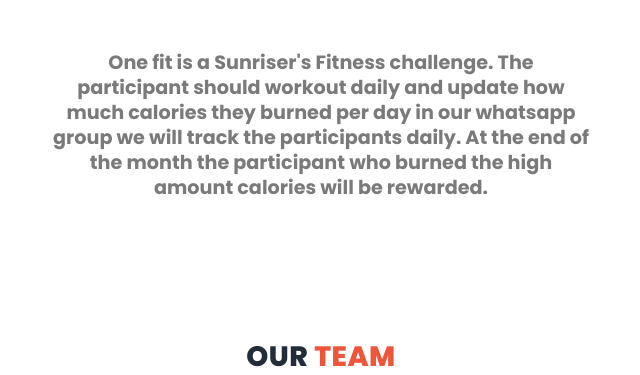
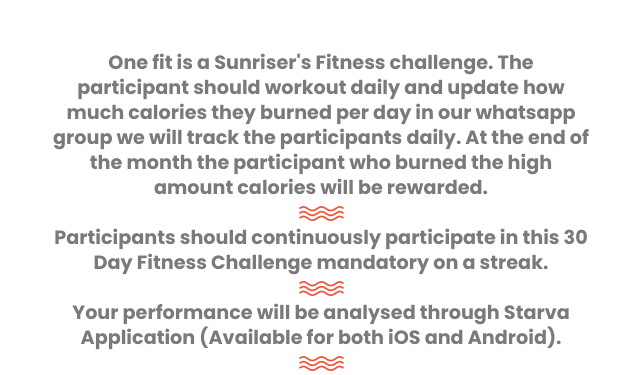
Before and after one commit to dev-jaswanthraj/Raccbesunrise, a Django app: page / in a window 1280 px wide. Shown: the part 1091-1466 px from the top of the page, without its empty margins (319-959 px from the left). Run offline with Django 3.2, Linux system fonts and the light colour scheme; some libraries are stand-ins or nearby versions.

Commit message:
One Fit Last Version

```diff
--- a/DataStore/views.py
+++ b/DataStore/views.py
@@ -5,14 +5,14 @@ def home(request):
     return render(request, 'index.html')
 
 def result(request):
-    list_of_peoples = onefitTabel.objects.all().order_by('-number_of_days', '-total_calories_burned')
+    list_of_peoples = onefitTabel.objects.all().order_by('-number_of_days')
     count, n, user_det, search, user = 1, 0, 0, 0, None
     for user in list_of_peoples:
-        if(int(user.total_calories_burned) > 0):
+        if(int(user.total_calories_burned) >= 0):
             user.rank = count
             user.save()
             count += 1
-    top_10_place = onefitTabel.objects.all().order_by('rank')[0:11]
+    top_10_place = onefitTabel.objects.all().order_by('rank')
 
     if request.method == "POST":
         l = onefitTabel.objects.filter(user_id = request.POST['username'])
--- a/templates/index.html
+++ b/templates/index.html
@@ -71,6 +71,34 @@
                         <strong>One fit is a Sunriser's Fitness challenge. The participant should workout daily and update how much calories they burned per day in our whatsapp group we will track the participants daily. At the end of the month the participant who burned the high amount calories will be rewarded.</strong>
                     </p>
                 </div>
+                <div class="col-lg-6 offset-lg-3">
+                    <p style="font-size: larger; text-align:center">
+                        <img src="{% static 'image/line-dec.png' %}" alt="waves">
+                        <br>
+                        <strong>Participants should continuously participate in this 30 Day Fitness Challenge mandatory on a streak.</strong>
+                    </p>
+                </div>
+                <div class="col-lg-6 offset-lg-3">
+                    <p style="font-size: larger; text-align:center">
+                        <img src="{% static 'image/line-dec.png' %}" alt="waves">
+                        <br>
+                        <strong>Your performance will be analysed through Starva Application (Available for both iOS and Android).</strong>
+                    </p>
+                </div>
+                <div class="col-lg-6 offset-lg-3">
+                    <p style="font-size: larger; text-align:center">
+                        <img src="{% static 'image/line-dec.png' %}" alt="waves">
+                        <br>
+                        <strong>You should perform Running, Walking, Riding by activating your GPS in the App.</strong>
+                    </p>
+                </div>
+                <div class="col-lg-6 offset-lg-3">
+                    <p style="font-size: larger; text-align:center">
+                        <img src="{% static 'image/line-dec.png' %}" alt="waves">
+                        <br>
+                        <strong>At the end of the day you should Screenshot your activity performed.</strong>
+                    </p>
+                </div>
             </div>
         </div>
     </section>
@@ -88,22 +116,22 @@
                     <div class="col-lg-4">
                         <div class="trainer-item">
                             <div class="image-thumb">
-                                <img src="{% static 'image/santhosh.jpg' %}" alt="">
+                                <img src="{% static 'image/keerthana.jpg' %}" alt="">
                             </div>
                             <div class="down-content">
-                                <span>President</span>
-                                <h4>Rtr Santhosh</h4>
+                                <span>Secretary</span>
+                                <h4>Rtr Keerthana</h4>
                             </div>
                         </div>
                     </div>
                     <div class="col-lg-4">
                         <div class="trainer-item">
                             <div class="image-thumb">
-                                <img src="{% static 'image/keerthana.jpg' %}" alt="">
+                                <img src="{% static 'image/santhosh.jpg' %}" alt="">
                             </div>
                             <div class="down-content">
-                                <span>Secretary</span>
-                                <h4>Rtr Keerthana</h4>
+                                <span>President</span>
+                                <h4>Rtr Santhosh</h4>
                             </div>
                         </div>
                     </div>
--- a/templates/results.html
+++ b/templates/results.html
@@ -92,7 +92,6 @@
                                 <th scope="col">OneFit ID</th>
                                 <th scope="col">Name</th>
                                 <th scope="col">Number of days</th>
-                                <th scope="col">Total calories burned</th>
                               </tr>
                             </thead>
                                 <tbody>
@@ -101,7 +100,6 @@
                                     <td>{{user.user_id}}</td>
                                     <td>{{user.user_name}}</td>
                                     <td>{{user.number_of_days}}</td>
-                                    <td>{{user.total_calories_burned}}</td>
                                 </tr>
                                 </tbody>
                           </table>
@@ -116,7 +114,6 @@
                                 <th scope="col">OneFit ID</th>
                                 <th scope="col">Name</th>
                                 <th scope="col">Number of days</th>
-                                <th scope="col">Total calories burned</th>
                               </tr>
                             </thead>
                             {% for i in top_10_place %}
@@ -126,7 +123,6 @@
                                     <td>{{i.user_id}}</td>
                                     <td>{{i.user_name}}</td>
                                     <td>{{i.number_of_days}}</td>
-                                    <td>{{i.total_calories_burned}}</td>
                                 </tr>
                                 </tbody>
                             {% endfor %}
```
Also changed, not shown: templates/update_calories.html (deleted, +0 -32 lines), static/image/keerthana.jpg (added).
